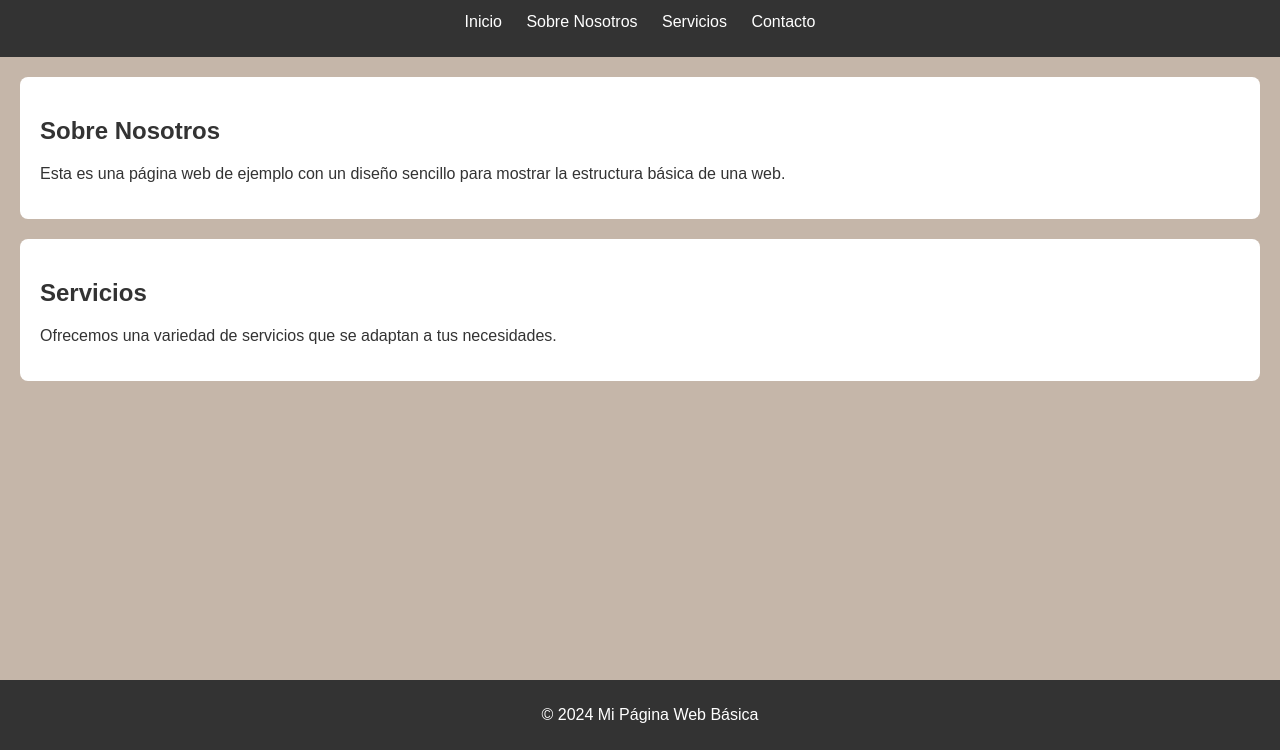
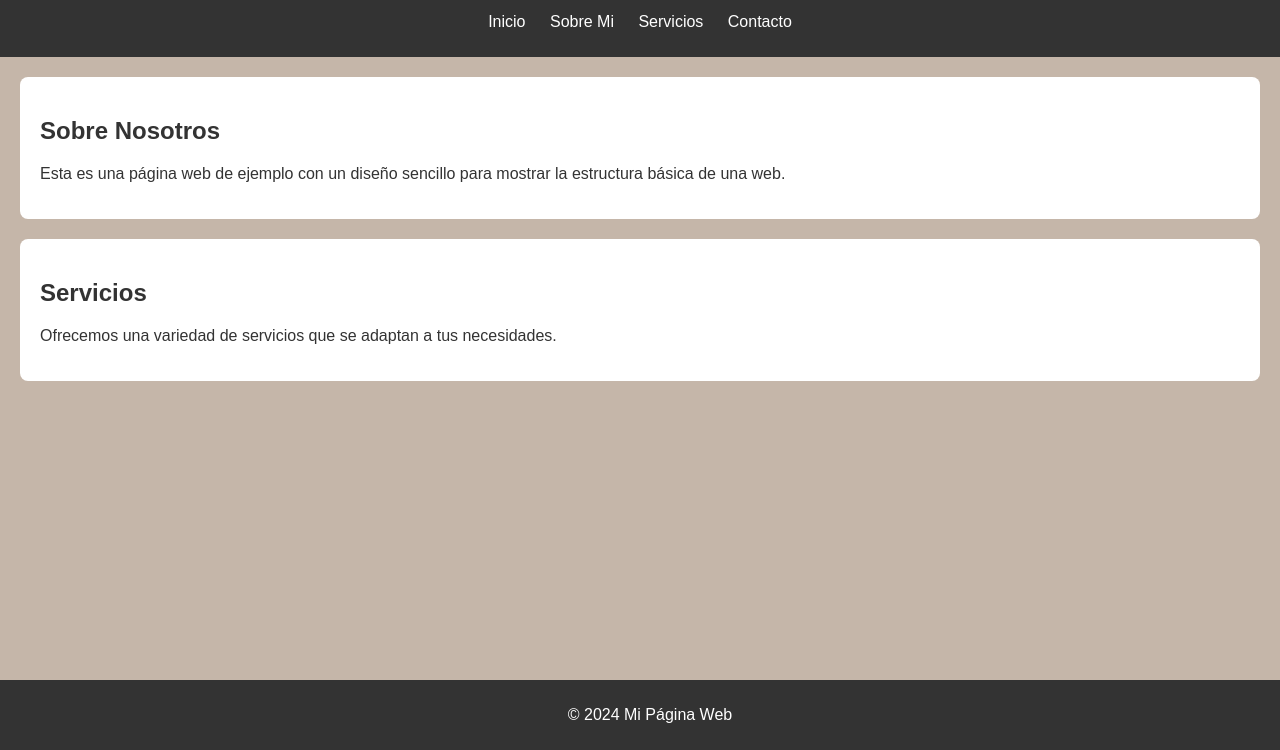
Before and after one commit to davidsgrz/pruebaLM, a plain HTML site: page index.html in a window 1280 px wide. Shown: the part 50-800 px from the top of the page. Drawn offline with Linux system fonts and the light colour scheme.

Commit message:
Modificación indice

```diff
--- a/index.html
+++ b/index.html
@@ -13,7 +13,7 @@
         <nav>
             <ul>
                 <li><a href="#">Inicio</a></li>
-                <li><a href="#">Sobre Nosotros</a></li>
+                <li><a href="#">Sobre Mi</a></li>
                 <li><a href="#">Servicios</a></li>
                 <li><a href="#">Contacto</a></li>
             </ul>
@@ -31,7 +31,7 @@
     </section>
 
     <footer>
-        <p>&copy; 2024 Mi Página Web Básica</p>
+        <p>&copy; 2024 Mi Página Web</p>
     </footer>
 </body>
 </html>
```
